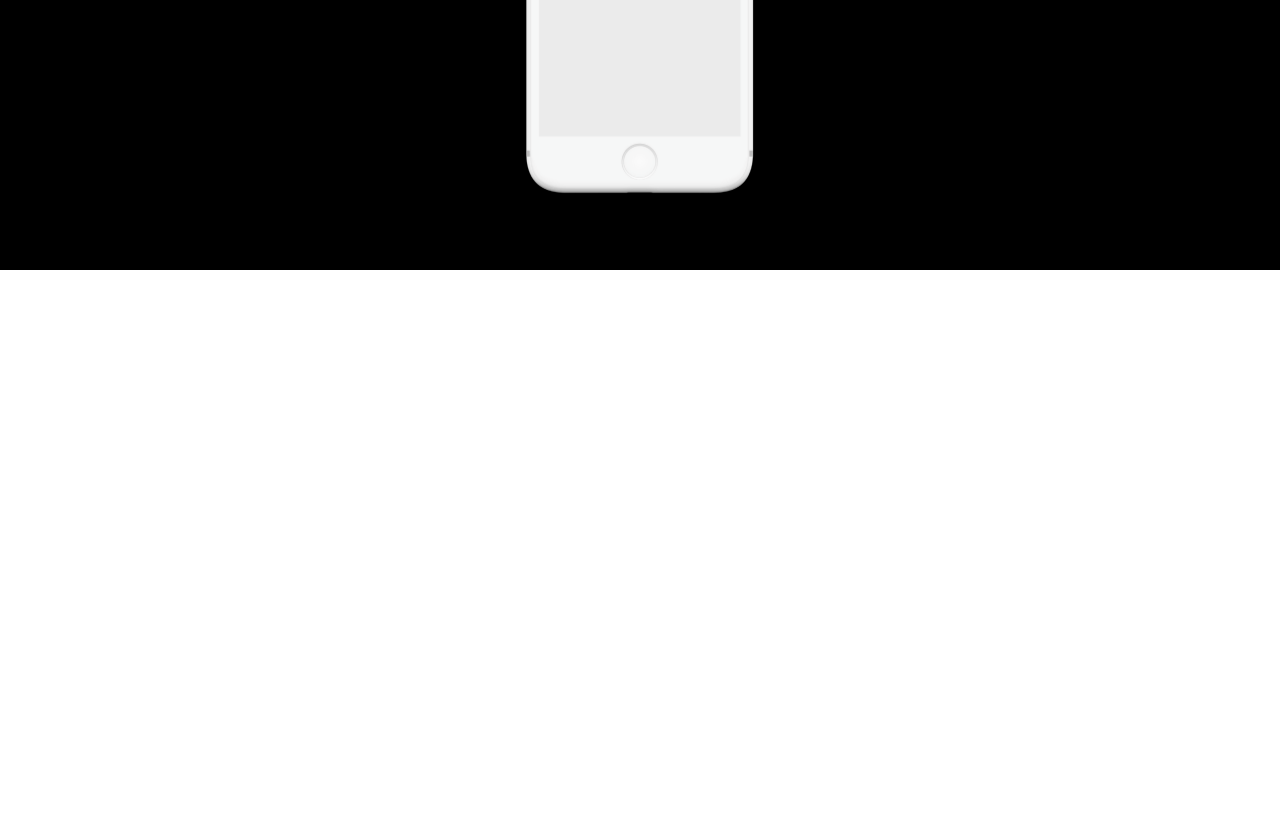
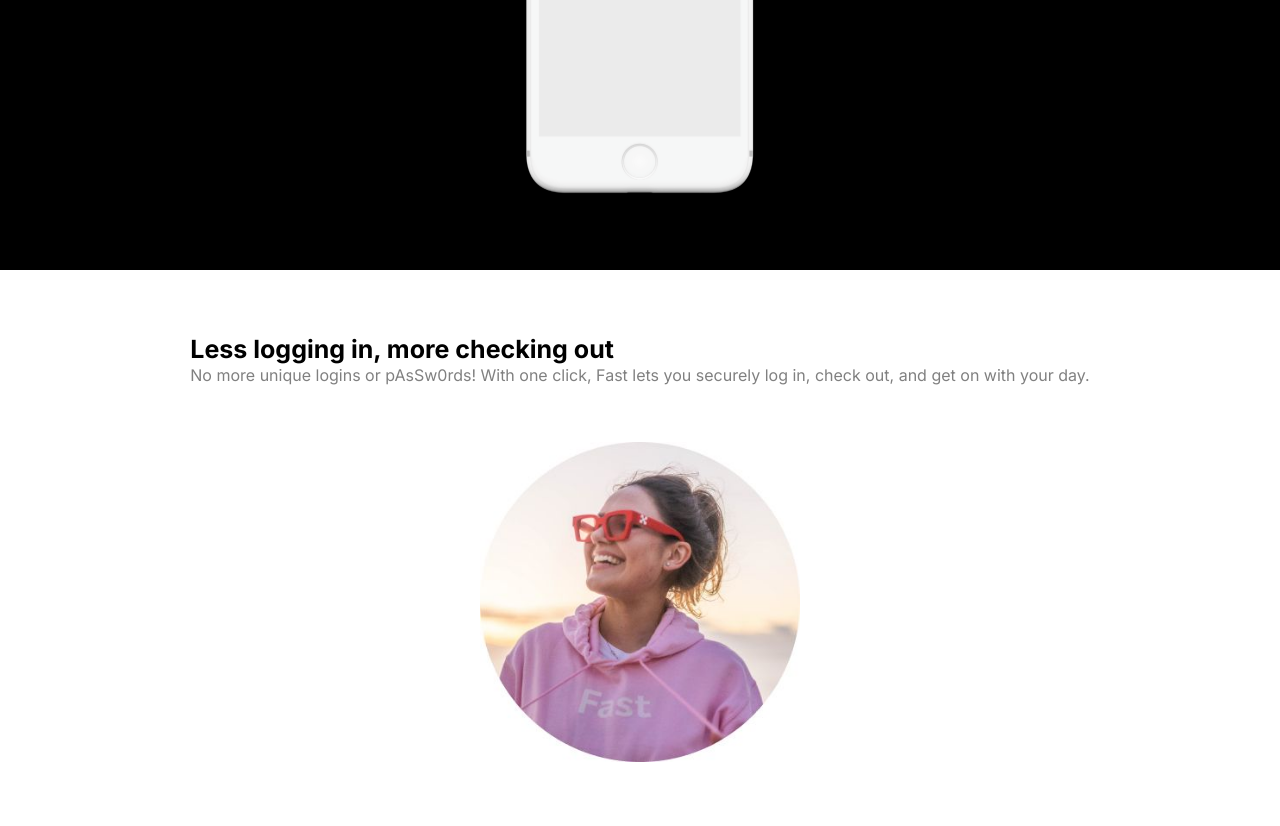
Before and after one commit to pandresvaldivia/Faster, a plain HTML site: page index.html in a window 1280 px wide. Shown: the part 4261-5087 px from the top of the page. Before the commit the page ends 4531 px from the top, so only its background shows below. Drawn offline with Linux system fonts and the light colour scheme; grey boxes are pictures that could not be loaded.

Commit message:
Password section added

```diff
--- /dev/null
+++ b/css/password.css
@@ -0,0 +1,25 @@
+.password {
+	padding-block-start: 4rem;
+	padding-block-end: 4rem;
+	display: flex;
+	flex-direction: column;
+	gap: 3.5rem;
+	align-items: center;
+}
+
+.password-details {
+	padding-inline-end: 1.25rem;
+	padding-inline-start: 1.25rem;
+}
+
+.password-image {
+	margin: 0;
+	inline-size: 320px;
+	block-size: 320px;
+}
+
+.password-image img {
+	vertical-align: middle;
+	inline-size: 100%;
+	block-size: auto;
+}
--- a/css/purchase.css
+++ b/css/purchase.css
@@ -3,10 +3,8 @@
 	padding-block-start: 2.625rem;
 	background: #e8e8e6;
 	background-image: url('../assets/images/section-bg.png');
-	/* background-position: bottom 0 right -210px; */
 	background-position: bottom -15px right -230px;
 	background-repeat: no-repeat;
-	/* background-size: 410%; */
 	background-size: cover;
 }
 
--- a/index.html
+++ b/index.html
@@ -30,6 +30,7 @@
 		<link rel="stylesheet" href="./css/purchase.css" />
 		<link rel="stylesheet" href="./css/track.css" />
 		<link rel="stylesheet" href="./css/range.css" />
+		<link rel="stylesheet" href="./css/password.css" />
 	</head>
 	<body class="body">
 		<header class="header">
@@ -199,6 +200,23 @@
 					</figure>
 				</div>
 			</section>
+			<section class="section password" aria-label="password section">
+				<article class="password-details">
+					<h2 class="section-title">Less logging in, more checking out</h2>
+					<p class="section-description">
+						No more unique logins or pAsSw0rds! With one click, Fast lets you
+						securely log in, check out, and get on with your day.
+					</p>
+				</article>
+				<figure class="password-image">
+					<img
+						src="./assets/images/girl-smile.png"
+						height="320"
+						width="320"
+						alt="Chica sonriendo"
+					/>
+				</figure>
+			</section>
 		</main>
 		<script src="./js/main.js" type="module"></script>
 	</body>
```
Also changed, not shown: assets/images/girl-smile.png (added).
